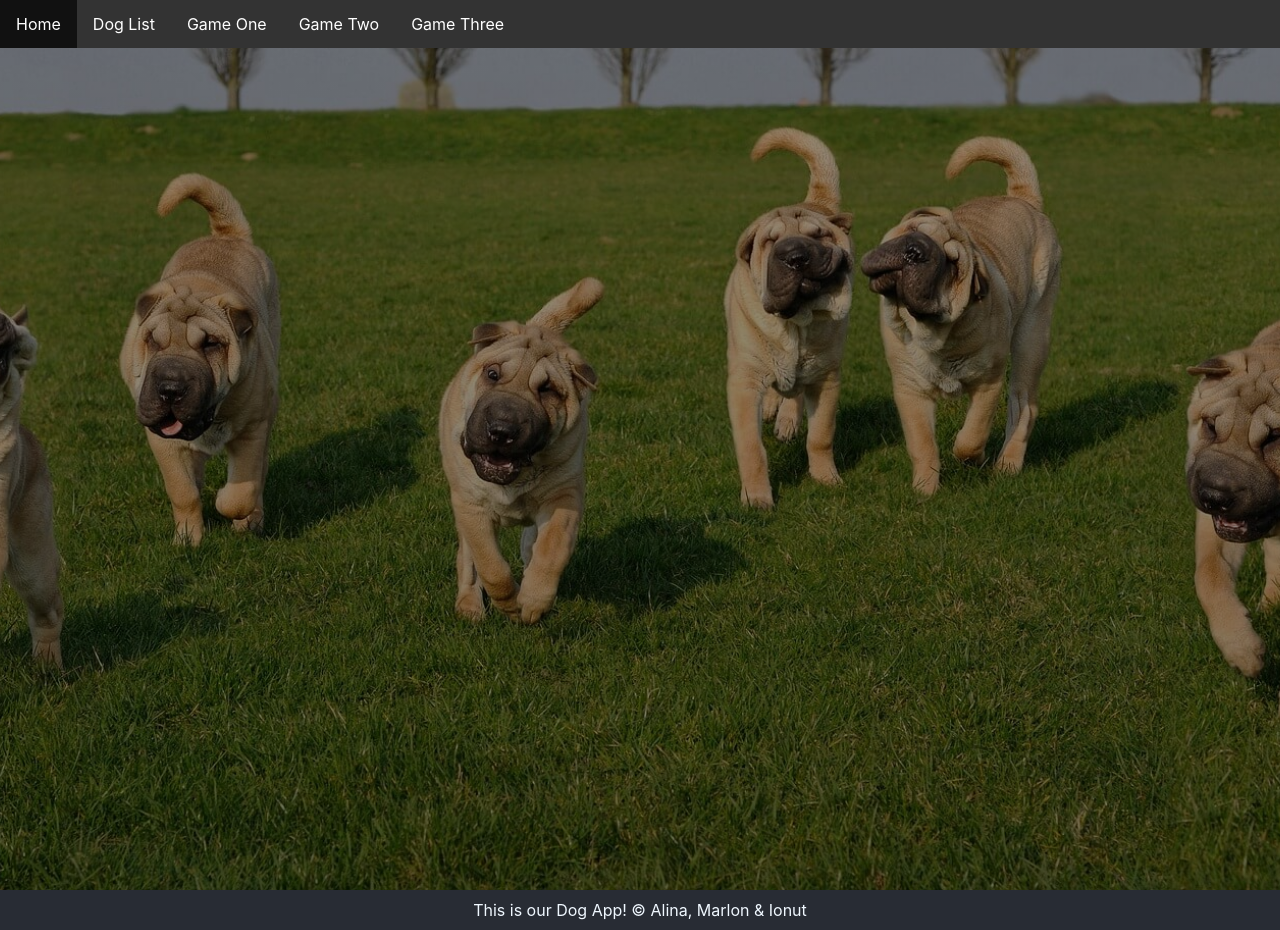
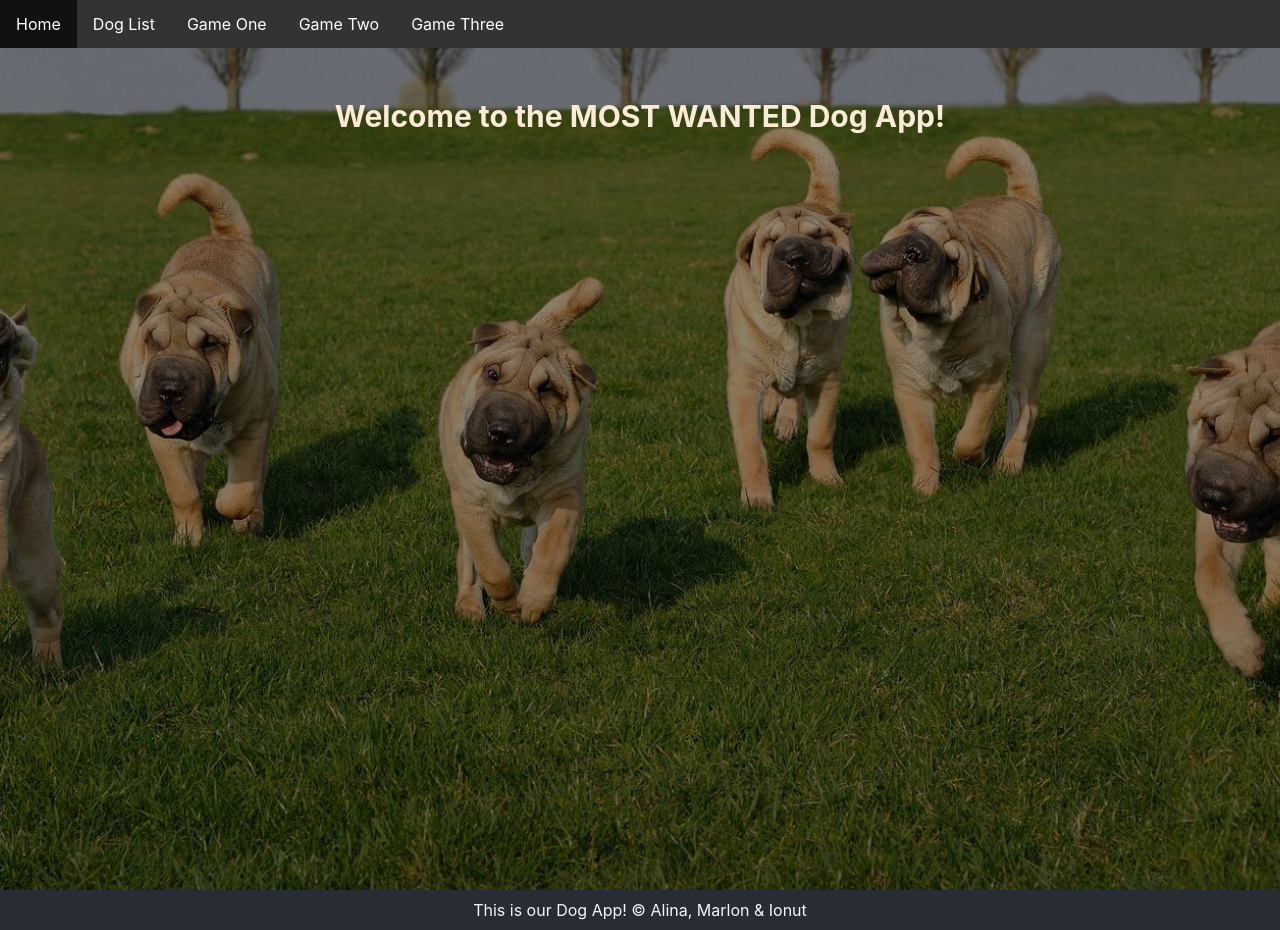
Before and after one commit to alinabeglarian/dog-app, a React (Create React App) app: page / in a window 1280 px wide. Built offline with nearby package versions, Linux system fonts and the light colour scheme.

Commit message:
Small change

```diff
--- a/src/App.js
+++ b/src/App.js
@@ -26,7 +26,12 @@ class App extends React.Component {
                 <li><Link to='/games/3'>Game Three</Link></li>
               </ul>
             </div>
+            <h2 className='TitlePage'>Welcome to the <span className='span'>most wanted</span> Dog App!</h2>
+            <br/>
+            <br/>
+
             <div className='Container'>
+
 
 
             <Route exact path='/list' component={DogsListContainer} />
```
